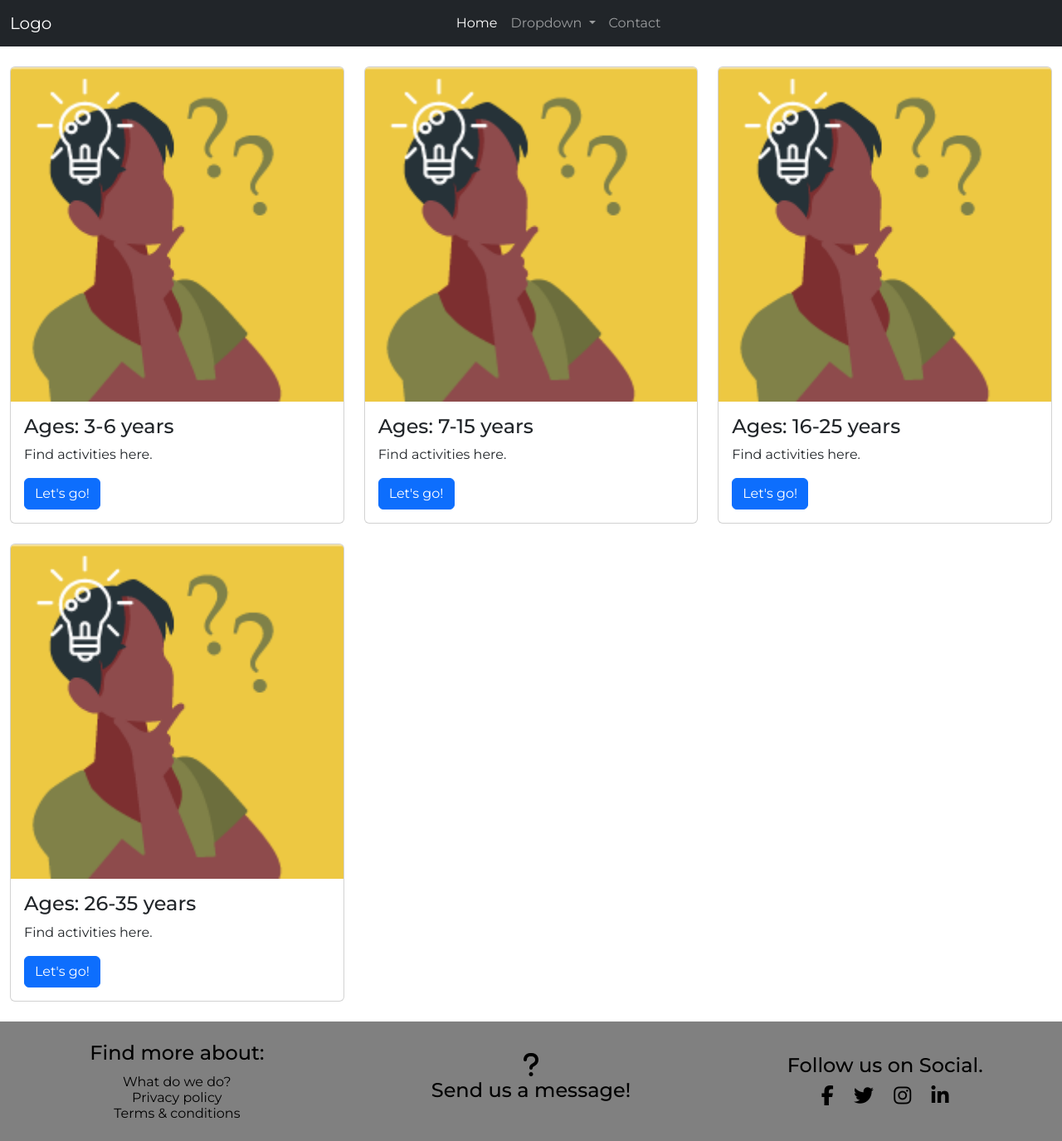
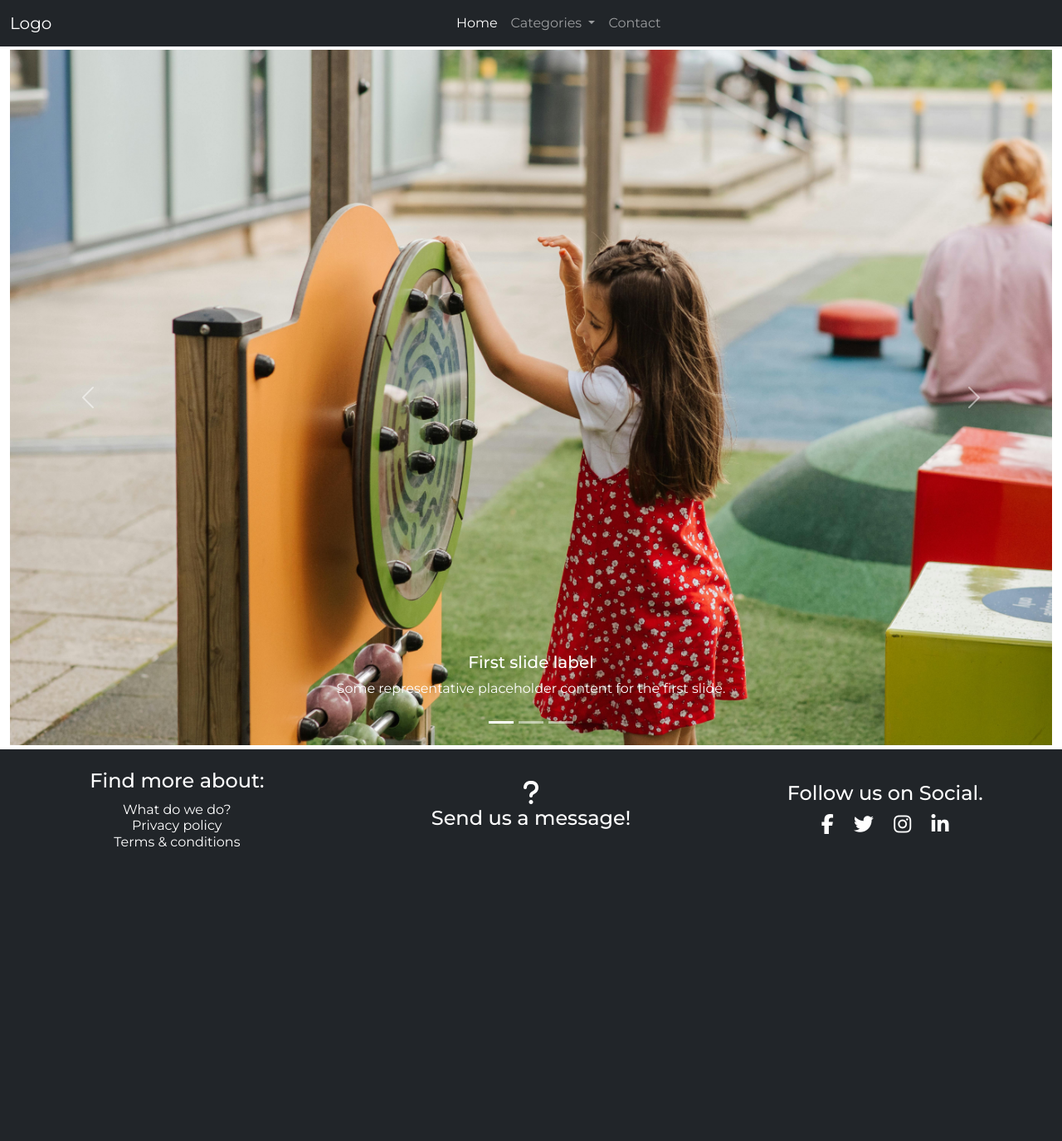
Before and after one commit to HinaKhan94/explore-it, a Django app: page / in a window 1280 px wide. Shown: the whole page at 83% size. After the commit the page ends 1021 px from the top, so only its background shows below. Run offline with Django 4.2, Linux system fonts and the light colour scheme; some libraries are stand-ins or nearby versions.

Commit message:
finished styling the index page

```diff
--- a/static/css/style.css
+++ b/static/css/style.css
@@ -4,12 +4,12 @@ body.main-bg {
     color: black;
     font-family: Montserrat, sans-serif;
 }
-<!--------------------------------------- header ------------------------------------>
-<!--------------------------------------- Footer ------------------------------------>
+/*--------------------------------------- header ------------------------------------*/
+/*--------------------------------------- Footer ------------------------------------*/
 /* General Footer Styles */
 .footer-column1 {
-    text-align: center;
-  }
+  text-align: center;
+}
 
   .footer-heading {
     text-align: center;
@@ -34,7 +34,7 @@ body.main-bg {
 
   /* Social Icons */
   .social-icons a {
-    color: #000;
+    color: white;
     margin: 0 10px;
     font-size: 1.5rem;
   }
--- a/templates/base.html
+++ b/templates/base.html
@@ -19,7 +19,7 @@
     <nav class="navbar navbar-expand-lg navbar-dark bg-dark fixed-top">
       <div class="container-fluid justify-content-center">
           <a class="navbar-brand" href="#">Logo</a>
-          <button class="navbar-toggler" type="button" data-bs-toggle="collapse" data-bs-target="#navbarNav" aria-controls="navbarNav" aria-expanded="false" aria-label="Toggle navigation">
+          <button class="navbar-toggler btn" type="button" data-bs-toggle="collapse" data-bs-target="#navbarNav" aria-controls="navbarNav" aria-expanded="false" aria-label="Toggle navigation">
               <span class="navbar-toggler-icon"></span>
           </button>
           <div class="collapse navbar-collapse" id="navbarNav">
@@ -29,13 +29,15 @@
                   </li>
                   <li class="nav-item dropdown">
                       <a class="nav-link dropdown-toggle" href="#" role="button" data-bs-toggle="dropdown" aria-expanded="false">
-                          Dropdown
+                          Categories
                       </a>
                       <ul class="dropdown-menu">
-                          <li><a class="dropdown-item" href="#">Action</a></li>
-                          <li><a class="dropdown-item" href="#">Another action</a></li>
+                          <li><a class="dropdown-item" href="#">Ages: 3-6 years</a></li>
+                          <li><a class="dropdown-item" href="#">Ages: 7-15 years</a></li>
+                          <li><a class="dropdown-item" href="#">Ages: 16-25 years</a></li>
+                          <li><a class="dropdown-item" href="#">Ages: 16-35 years</a></li>
                           <li><hr class="dropdown-divider"></li>
-                          <li><a class="dropdown-item" href="#">Something else here</a></li>
+                          <li><a class="dropdown-item" href="#">All activities</a></li>
                       </ul>
                   </li>
                   <li class="nav-item">
@@ -58,7 +60,7 @@
 
 
     <!-- Footer -->
-<div class="container-fluid text-center py-4" style="background-color: grey;">
+<div class="container-fluid text-center py-4 bg-dark" style="color:white;">
   <div class="row align-items-center">
     <div class="col-12 col-md-4 mb-3 mb-md-0">
       <div class="footer-column1">
--- a/templates/index.html
+++ b/templates/index.html
@@ -1,47 +1,43 @@
 {% extends "base.html" %}
 {% block content %}
-<div class="container-fluid" style="margin-top: 80px;">
-    <div class="row">
-        <div class="col-md-4">
-            <div class="card mb-4" style="width: 100%;">
-                <img class="card-img-top" src="/static/media/48 x 48-21.png" alt="Card image">
-                <div class="card-body">
-                    <h4 class="card-title">Ages: 3-6 years</h4>
-                    <p class="card-text">Find activities here.</p>
-                    <a href="#" class="btn btn-primary">Let's go!</a>
-                </div>
+<div class="container-fluid" style="margin: 60px 0 5px 0;">
+    <div id="carouselExampleCaptions" class="carousel slide">
+        <div class="carousel-indicators">
+          <button type="button" data-bs-target="#carouselExampleCaptions" data-bs-slide-to="0" class="active" aria-current="true" aria-label="Slide 1"></button>
+          <button type="button" data-bs-target="#carouselExampleCaptions" data-bs-slide-to="1" aria-label="Slide 2"></button>
+          <button type="button" data-bs-target="#carouselExampleCaptions" data-bs-slide-to="2" aria-label="Slide 3"></button>
+        </div>
+        <div class="carousel-inner">
+          <div class="carousel-item active">
+            <img src="/static/media/pexels-anete-lusina-5239936.jpg" class="d-block w-100" alt="...">
+            <div class="carousel-caption d-none d-md-block">
+              <h5>First slide label</h5>
+              <p>Some representative placeholder content for the first slide.</p>
             </div>
+          </div>
+          <div class="carousel-item">
+            <img src="/static/media/pexels-minan1398-1543756.jpg" class="d-block w-100" alt="...">
+            <div class="carousel-caption d-none d-md-block">
+              <h5>Second slide label</h5>
+              <p>Some representative placeholder content for the second slide.</p>
+            </div>
+          </div>
+          <div class="carousel-item">
+            <img src="/static/media/pexels-pixabay-163407.jpg" class="d-block w-100" alt="...">
+            <div class="carousel-caption d-none d-md-block">
+              <h5>Third slide label</h5>
+              <p>Some representative placeholder content for the third slide.</p>
+            </div>
+          </div>
         </div>
-        <div class="col-md-4">
-            <div class="card mb-4" style="width: 100%;">
-                <img class="card-img-top" src="/static/media/48 x 48-21.png" alt="Card image">
-                <div class="card-body">
-                    <h4 class="card-title">Ages: 7-15 years</h4>
-                    <p class="card-text">Find activities here.</p>
-                    <a href="#" class="btn btn-primary">Let's go!</a>
-                </div>
-            </div>
-        </div>
-        <div class="col-md-4">
-            <div class="card mb-4" style="width: 100%;">
-                <img class="card-img-top" src="/static/media/48 x 48-21.png" alt="Card image">
-                <div class="card-body">
-                    <h4 class="card-title">Ages: 16-25 years</h4>
-                    <p class="card-text">Find activities here.</p>
-                    <a href="#" class="btn btn-primary">Let's go!</a>
-                </div>
-            </div>
-        </div>
-        <div class="col-md-4">
-            <div class="card mb-4" style="width: 100%;">
-                <img class="card-img-top" src="/static/media/48 x 48-21.png" alt="Card image">
-                <div class="card-body">
-                    <h4 class="card-title">Ages: 26-35 years</h4>
-                    <p class="card-text">Find activities here.</p>
-                    <a href="#" class="btn btn-primary">Let's go!</a>
-                </div>
-            </div>
-        </div>
-    </div>
+        <button class="carousel-control-prev" type="button" data-bs-target="#carouselExampleCaptions" data-bs-slide="prev">
+          <span class="carousel-control-prev-icon" aria-hidden="true"></span>
+          <span class="visually-hidden">Previous</span>
+        </button>
+        <button class="carousel-control-next" type="button" data-bs-target="#carouselExampleCaptions" data-bs-slide="next">
+          <span class="carousel-control-next-icon" aria-hidden="true"></span>
+          <span class="visually-hidden">Next</span>
+        </button>
+      </div>
 </div>
 {% endblock %}
```
Also changed, not shown: templates/categories/ages1.html (added, +29 -0 lines), static/media/final logos-01.png (deleted), static/media/pexels-anete-lusina-5239936.jpg (added), static/media/pexels-minan1398-1543756.jpg (added), templates/categories/ages2.html (added), templates/categories/ages3.html (added), 1 other file.
